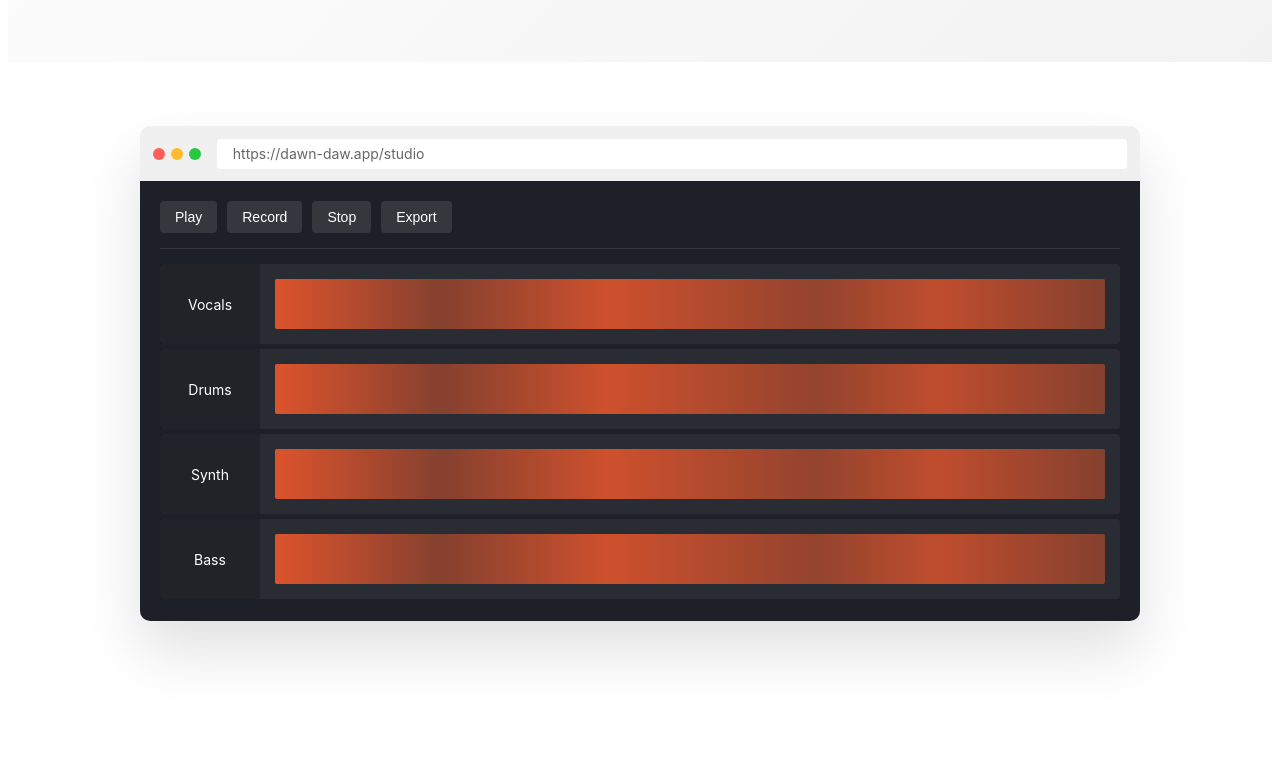
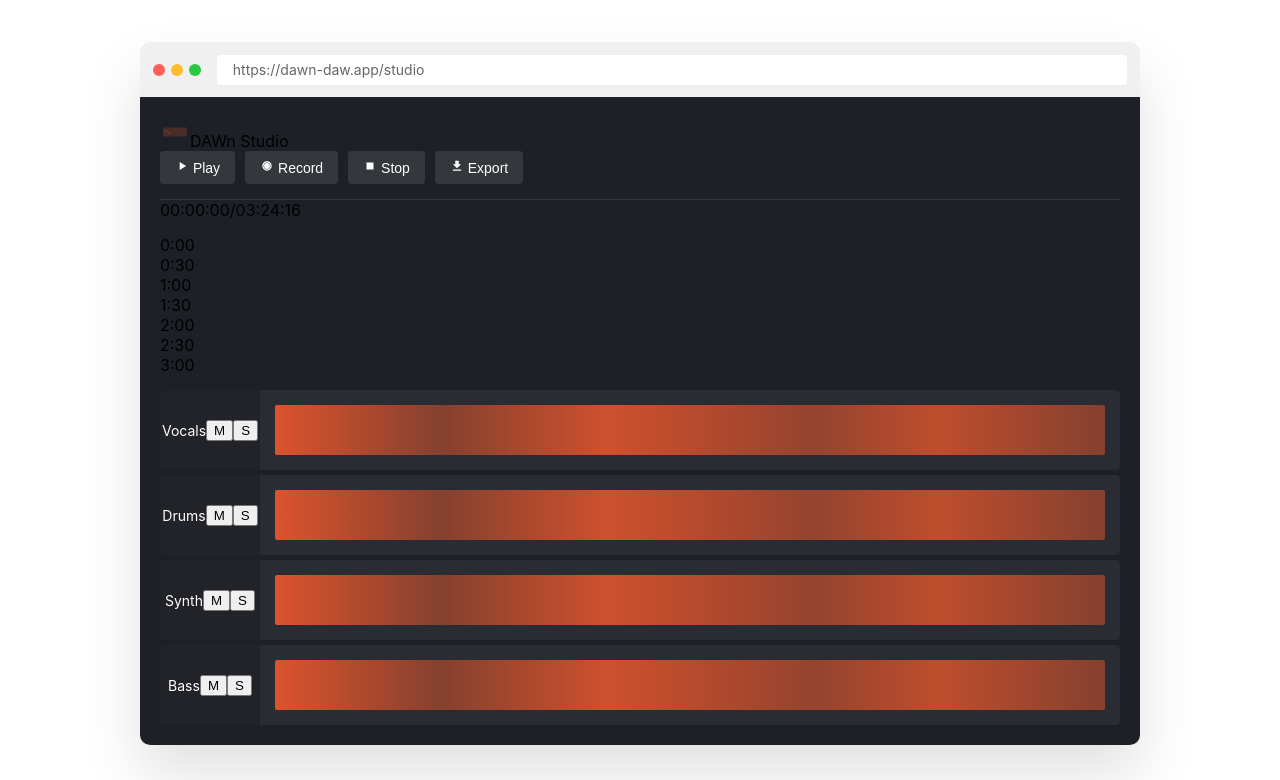
Before and after one commit to incubyte/dawn-press, an Angular app: page / in a window 1280 px wide. Shown: the part 500-1280 px from the top of the page. Built offline with nearby package versions, Linux system fonts and the light colour scheme.

Commit message:
fix logo

```diff
--- a/src/app/app.component.html
+++ b/src/app/app.component.html
@@ -331,7 +331,21 @@
   <!-- Hero Section -->
   <section class="hero">
     <div class="hero-content">
-      <img src="assets/dawn-logo.png" alt="DAWn Logo" class="dawn-logo">
+      <svg xmlns="http://www.w3.org/2000/svg" viewBox="0 0 200 100" class="dawn-logo">
+        <!-- DAW Waveform Graphic -->
+        <rect x="20" y="20" width="160" height="60" rx="8" fill="#1D2127"/>
+
+        <!-- Sound waves -->
+        <path d="M30 50 Q40 30, 50 50 Q60 70, 70 50 Q80 30, 90 50" stroke="#F95A2B" stroke-width="3" fill="none"/>
+        <path d="M100 50 Q110 35, 120 50 Q130 65, 140 50 Q150 35, 160 50" stroke="#F95A2B" stroke-width="3" fill="none"/>
+
+        <!-- D letter shape -->
+        <circle cx="45" cy="50" r="15" fill="#F95A2B"/>
+        <rect x="45" y="35" width="15" height="30" fill="#F95A2B"/>
+
+        <!-- Text -->
+        <text x="100" y="90" font-family="'Inter Tight', sans-serif" font-size="20" font-weight="700" text-anchor="middle" fill="#1D2127">DAWn</text>
+      </svg>
       <h1>Meet DAWn</h1>
       <p class="hero-tagline">Professional audio production in your browser. Simple, powerful, accessible.</p>
       <a href="#" class="cta-button">Get Started Free</a>
@@ -351,29 +365,115 @@
 
     <!-- DAW Interface Mockup -->
     <div class="daw-interface">
-      <div class="daw-controls">
-        <button class="daw-button">Play</button>
-        <button class="daw-button">Record</button>
-        <button class="daw-button">Stop</button>
-        <button class="daw-button">Export</button>
+      <div class="daw-interface-header">
+        <div class="daw-logo">
+          <svg width="30" height="30" viewBox="0 0 200 100">
+            <rect x="20" y="20" width="160" height="60" rx="8" fill="#F95A2B" opacity="0.2"/>
+            <path d="M30 50 Q40 30, 50 50 Q60 70, 70 50" stroke="#F95A2B" stroke-width="3" fill="none"/>
+          </svg>
+          <span>DAWn Studio</span>
+        </div>
+
+        <div class="daw-controls">
+          <button class="daw-button">
+            <svg xmlns="http://www.w3.org/2000/svg" width="14" height="14" viewBox="0 0 24 24" fill="white">
+              <path d="M8 5v14l11-7z"/>
+            </svg>
+            Play
+          </button>
+          <button class="daw-button">
+            <svg xmlns="http://www.w3.org/2000/svg" width="14" height="14" viewBox="0 0 24 24" fill="white">
+              <path d="M12 6c3.31 0 6 2.69 6 6s-2.69 6-6 6-6-2.69-6-6 2.69-6 6-6zm0-2c-4.42 0-8 3.58-8 8s3.58 8 8 8 8-3.58 8-8-3.58-8-8-8z"/>
+              <circle cx="12" cy="12" r="5" fill="white"/>
+            </svg>
+            Record
+          </button>
+          <button class="daw-button">
+            <svg xmlns="http://www.w3.org/2000/svg" width="14" height="14" viewBox="0 0 24 24" fill="white">
+              <path d="M6 6h12v12H6z"/>
+            </svg>
+            Stop
+          </button>
+          <button class="daw-button primary-button">
+            <svg xmlns="http://www.w3.org/2000/svg" width="14" height="14" viewBox="0 0 24 24" fill="white">
+              <path d="M19 9h-4V3H9v6H5l7 7 7-7zM5 18v2h14v-2H5z"/>
+            </svg>
+            Export
+          </button>
+        </div>
+
+        <div class="daw-time">
+          <span>00:00:00</span>
+          <span class="time-divider">/</span>
+          <span>03:24:16</span>
+        </div>
+      </div>
+
+      <div class="daw-timeline">
+        <div class="timeline-markers">
+          <div class="marker">0:00</div>
+          <div class="marker">0:30</div>
+          <div class="marker">1:00</div>
+          <div class="marker">1:30</div>
+          <div class="marker">2:00</div>
+          <div class="marker">2:30</div>
+          <div class="marker">3:00</div>
+        </div>
+        <div class="timeline-playhead"></div>
       </div>
 
       <div class="daw-tracks">
         <div class="daw-track">
-          <div class="track-info">Vocals</div>
-          <div class="track-waveform"></div>
+          <div class="track-info">
+            <div class="track-name">Vocals</div>
+            <div class="track-controls">
+              <button class="track-btn">M</button>
+              <button class="track-btn">S</button>
+            </div>
+            <div class="track-fader">
+              <div class="fader-level" style="height: 60%"></div>
+            </div>
+          </div>
+          <div class="track-waveform vocal-wave"></div>
         </div>
         <div class="daw-track">
-          <div class="track-info">Drums</div>
-          <div class="track-waveform"></div>
+          <div class="track-info">
+            <div class="track-name">Drums</div>
+            <div class="track-controls">
+              <button class="track-btn">M</button>
+              <button class="track-btn">S</button>
+            </div>
+            <div class="track-fader">
+              <div class="fader-level" style="height: 75%"></div>
+            </div>
+          </div>
+          <div class="track-waveform drum-wave"></div>
         </div>
         <div class="daw-track">
-          <div class="track-info">Synth</div>
-          <div class="track-waveform"></div>
+          <div class="track-info">
+            <div class="track-name">Synth</div>
+            <div class="track-controls">
+              <button class="track-btn">M</button>
+              <button class="track-btn">S</button>
+            </div>
+            <div class="track-fader">
+              <div class="fader-level" style="height: 50%"></div>
+            </div>
+          </div>
+          <div class="track-waveform synth-wave"></div>
         </div>
         <div class="daw-track">
-          <div class="track-info">Bass</div>
-          <div class="track-waveform"></div>
+          <div class="track-info">
+            <div class="track-name">Bass</div>
+            <div class="track-controls">
+              <button class="track-btn">M</button>
+              <button class="track-btn">S</button>
+            </div>
+            <div class="track-fader">
+              <div class="fader-level" style="height: 65%"></div>
+            </div>
+          </div>
+          <div class="track-waveform bass-wave"></div>
         </div>
       </div>
     </div>
@@ -475,7 +575,21 @@
 
   <!-- Footer -->
   <footer>
-    <img src="assets/dawn-logo.png" alt="DAWn Logo" width="100">
+    <svg xmlns="http://www.w3.org/2000/svg" viewBox="0 0 200 100" width="100">
+      <!-- DAW Waveform Graphic -->
+      <rect x="20" y="20" width="160" height="60" rx="8" fill="#1D2127"/>
+
+      <!-- Sound waves -->
+      <path d="M30 50 Q40 30, 50 50 Q60 70, 70 50 Q80 30, 90 50" stroke="#F95A2B" stroke-width="3" fill="none"/>
+      <path d="M100 50 Q110 35, 120 50 Q130 65, 140 50 Q150 35, 160 50" stroke="#F95A2B" stroke-width="3" fill="none"/>
+
+      <!-- D letter shape -->
+      <circle cx="45" cy="50" r="15" fill="#F95A2B"/>
+      <rect x="45" y="35" width="15" height="30" fill="#F95A2B"/>
+
+      <!-- Text -->
+      <text x="100" y="90" font-family="'Inter Tight', sans-serif" font-size="20" font-weight="700" text-anchor="middle" fill="white">DAWn</text>
+    </svg>
     <p>© 2025 DAWn Audio. All rights reserved.</p>
   </footer>
 </main>
```
